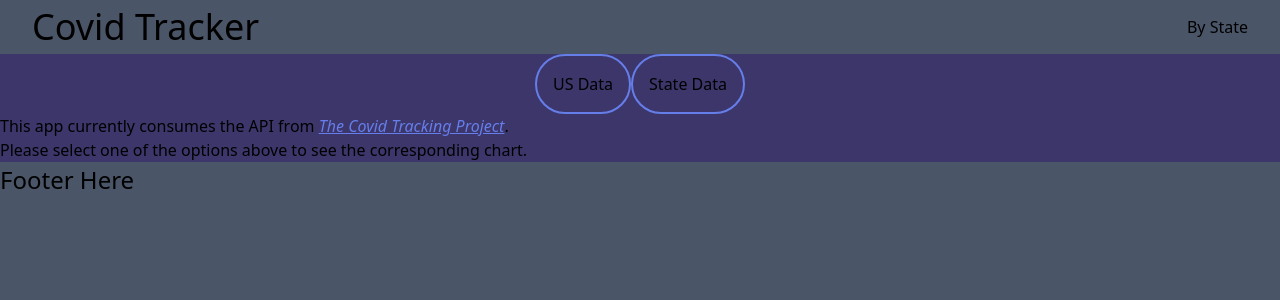
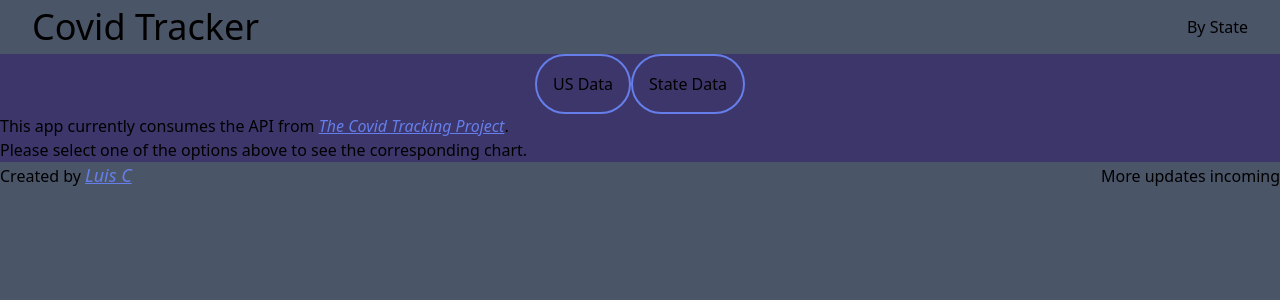
Before and after one commit to Blazekla/covid-tracker, a React (Create React App) app: page / in a window 1280 px wide. Shown: the top 300 px of the page. Built offline with nearby package versions, Linux system fonts and the light colour scheme.

Commit message:
minor adjustment to the footer component

```diff
--- a/src/components/Layout.js
+++ b/src/components/Layout.js
@@ -15,7 +15,18 @@ function Layout({ children }) {
       </Header>
       <main>{children}</main>
       <Footer>
-        <p className="text-2xl bg-gray-700">Footer Here</p>
+        <div className="flex justify-between max-w-full bg-gray-700 items-center">
+          <p className="">
+            Created by{" "}
+            <a
+              href="luiscristo.com"
+              className="text-indigo-500 italic underline text-lg"
+            >
+              Luis C
+            </a>
+          </p>
+          <p>More updates incoming</p>
+        </div>
       </Footer>
     </div>
   );
```
